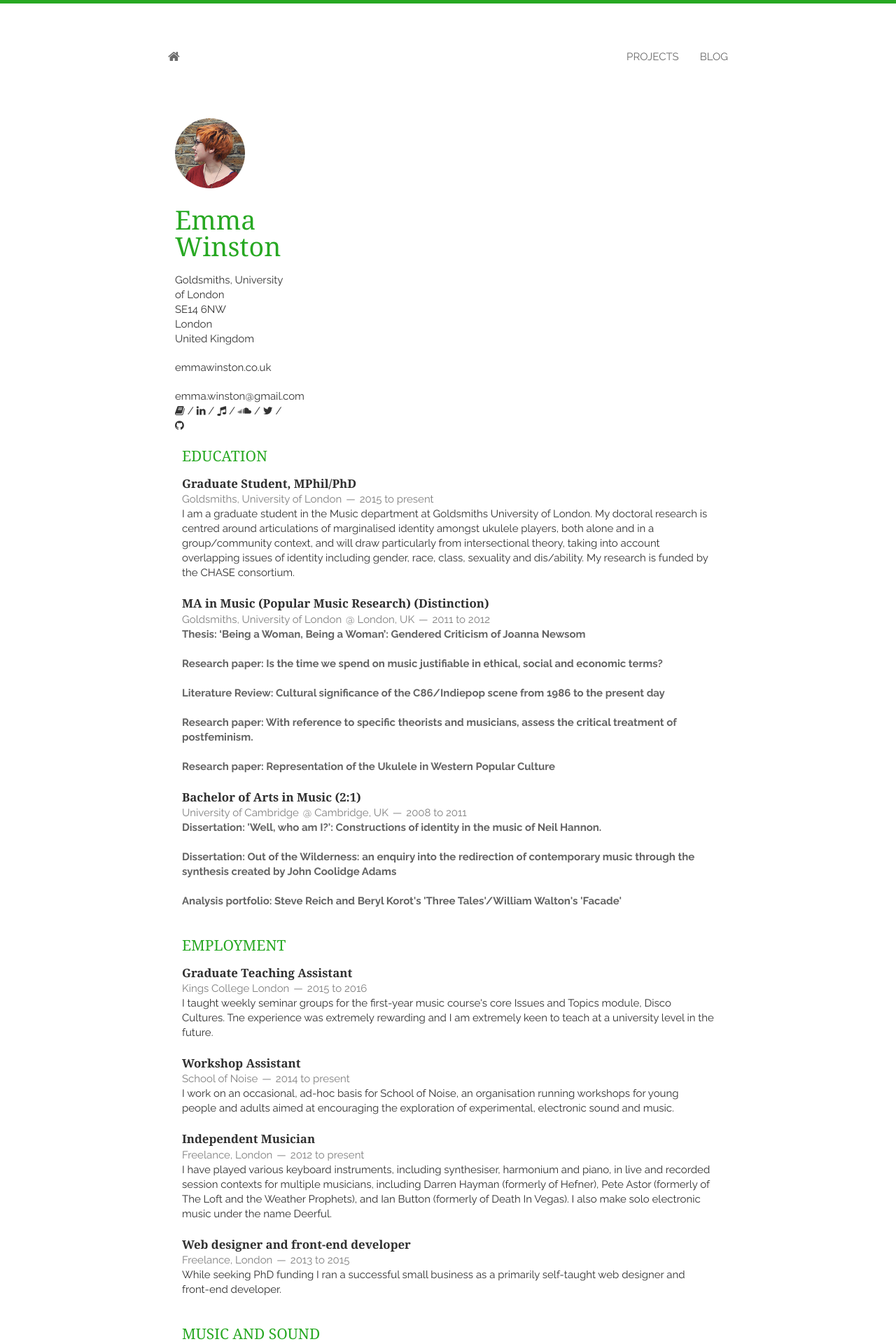
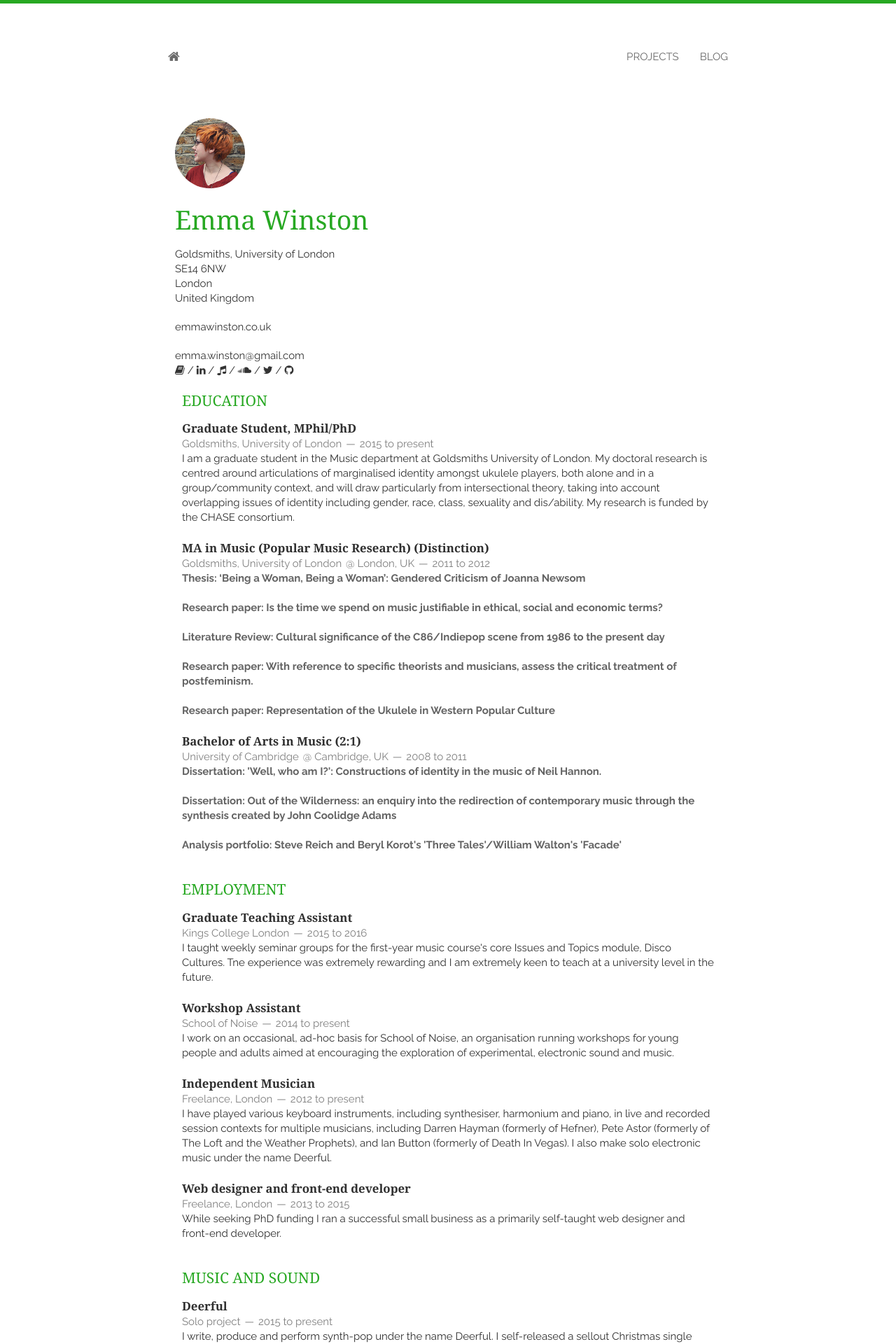
Before and after one commit to emmawinston/cv, a Jekyll site: the page built from index.html, in a window 1280 px wide. Shown: the top 1920 px of the page at 70% size. Built offline with Jekyll 4.4.1, drawn with Linux system fonts in a browser that asks for light colours; nearby versions of some CDN libraries; Markdown is read by kramdown in place of the engine named in the settings; the list of posts is cut into pages by our own code.

Commit message:
800 three columns

```diff
--- a/static/css/skeleton.css
+++ b/static/css/skeleton.css
@@ -34,7 +34,7 @@
     .container .one.column,
     .container .one.columns                     { width: 40px;  }
     .container .two.columns                     { width: 100px; }
-    .container .three.columns                   { width: 160px; }
+    .container .three.columns                   { width: 800px; }
     .container .four.columns                    { width: 220px; }
     .container .five.columns                    { width: 280px; }
     .container .six.columns                     { width: 340px; }
```
